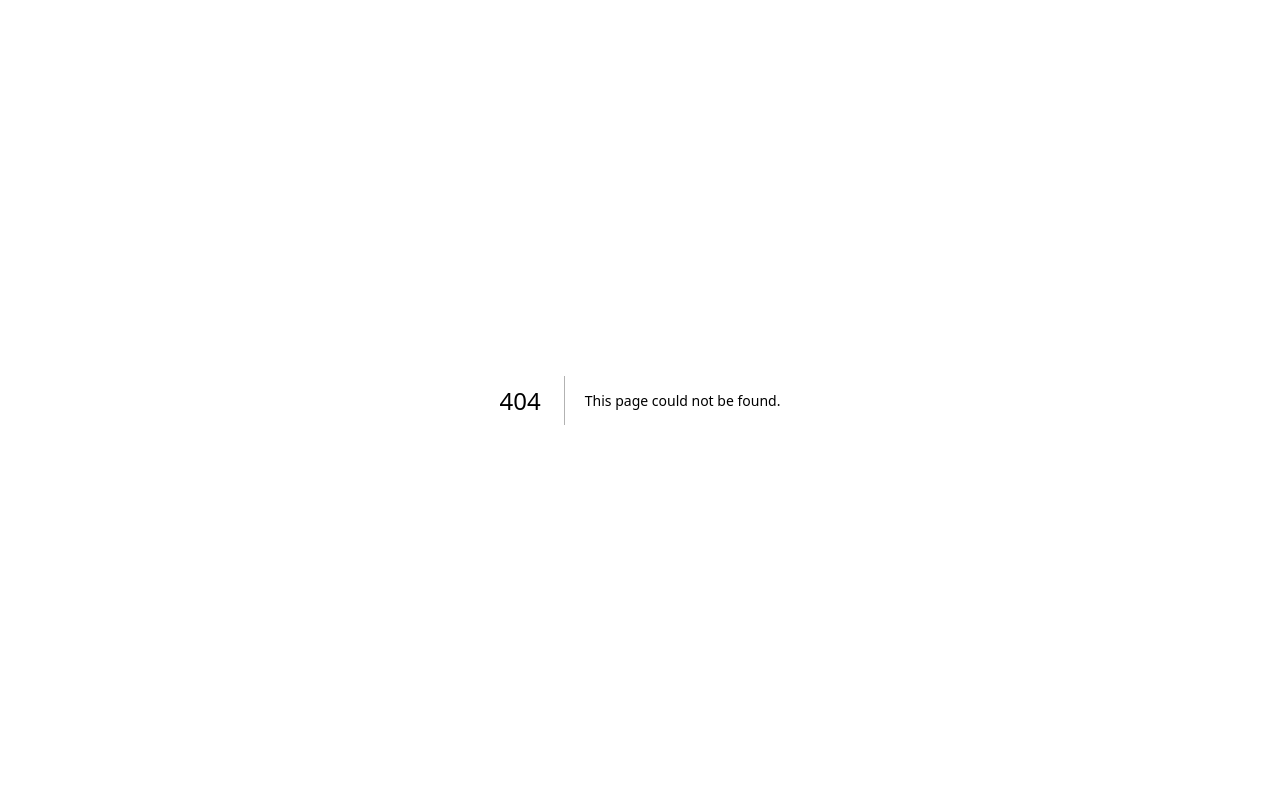
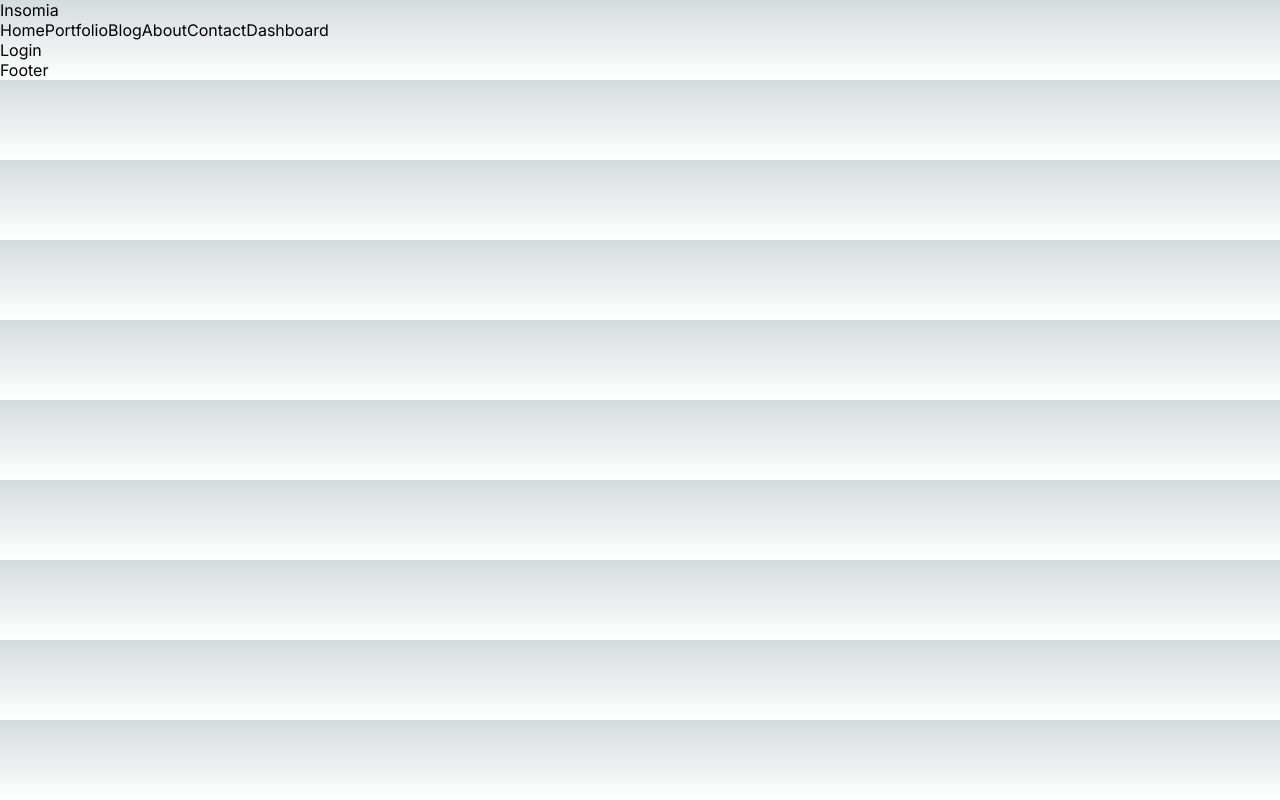
Before and after one commit to stephenprin/fullstack_app_nextjs, a Next.js app: page /dashboard/login in a window 1280 px wide. Before the commit this address had no page. Built offline with nearby package versions, Linux system fonts and the light colour scheme.

Commit message:
navbar added

```diff
--- /dev/null
+++ b/src/app/dashboard/(auth)/login/page.jsx
@@ -0,0 +1,11 @@
+import React from 'react'
+
+const Login = () => {
+  return (
+    <div>
+      Login
+    </div>
+  )
+}
+
+export default Login
--- a/src/app/layout.js
+++ b/src/app/layout.js
@@ -1,5 +1,7 @@
+import Navbar from '@/components/navbar/Navbar'
 import './globals.css'
 import { Inter } from 'next/font/google'
+import Footer from '@/components/footer/Footer'
 
 const inter = Inter({ subsets: ['latin'] })
 
@@ -11,7 +13,13 @@ export const metadata = {
 export default function RootLayout({ children }) {
   return (
     <html lang="en">
-      <body className={inter.className}>{children}</body>
+      <body className={inter.className}>
+        <Navbar/>
+        {children}
+        <Footer/>
+
+      </body>
+
     </html>
   )
 }
--- /dev/null
+++ b/src/components/footer/Footer.jsx
@@ -0,0 +1,9 @@
+import React from 'react'
+
+const Footer = () => {
+  return (
+    <div>Footer</div>
+  )
+}
+
+export default Footer
--- /dev/null
+++ b/src/components/navbar/Navbar.jsx
@@ -0,0 +1,21 @@
+import React from 'react'
+import links from "@/utils/data"
+import Link from 'next/link'
+
+const Navbar = () => {
+  return (
+      <div>
+          <Link href="/dashboard">Insomia</Link>
+          <div>
+              {links.map((link) => (
+                  <Link href={link.url} key={link.id}>
+                      {link.title}
+                  </Link>
+              ))}
+          </div>
+
+    </div>
+  )
+}
+
+export default Navbar
--- /dev/null
+++ b/src/utils/data.js
@@ -0,0 +1,34 @@
+const links = [
+    {
+      id: 1,
+      title: "Home",
+      url: "/",
+    },
+    {
+      id: 2,
+      title: "Portfolio",
+      url: "/portfolio",
+    },
+    {
+      id: 3,
+      title: "Blog",
+      url: "/blog",
+    },
+    {
+      id: 4,
+      title: "About",
+      url: "/about",
+    },
+    {
+      id: 5,
+      title: "Contact",
+      url: "/contact",
+    },
+    {
+      id: 6,
+      title: "Dashboard",
+      url: "/dashboard",
+    },
+];
+
+export default links;
```
Also changed, not shown: src/app/dashboard/(auth)/register/page.jsx (added, +9 -0 lines), src/app/dashboard/logs/page.jsx (added, +11 -0 lines), src/app/dashboard/settings/page.jsx (added, +11 -0 lines), src/app/dashboard/user/page.jsx (added, +11 -0 lines).
